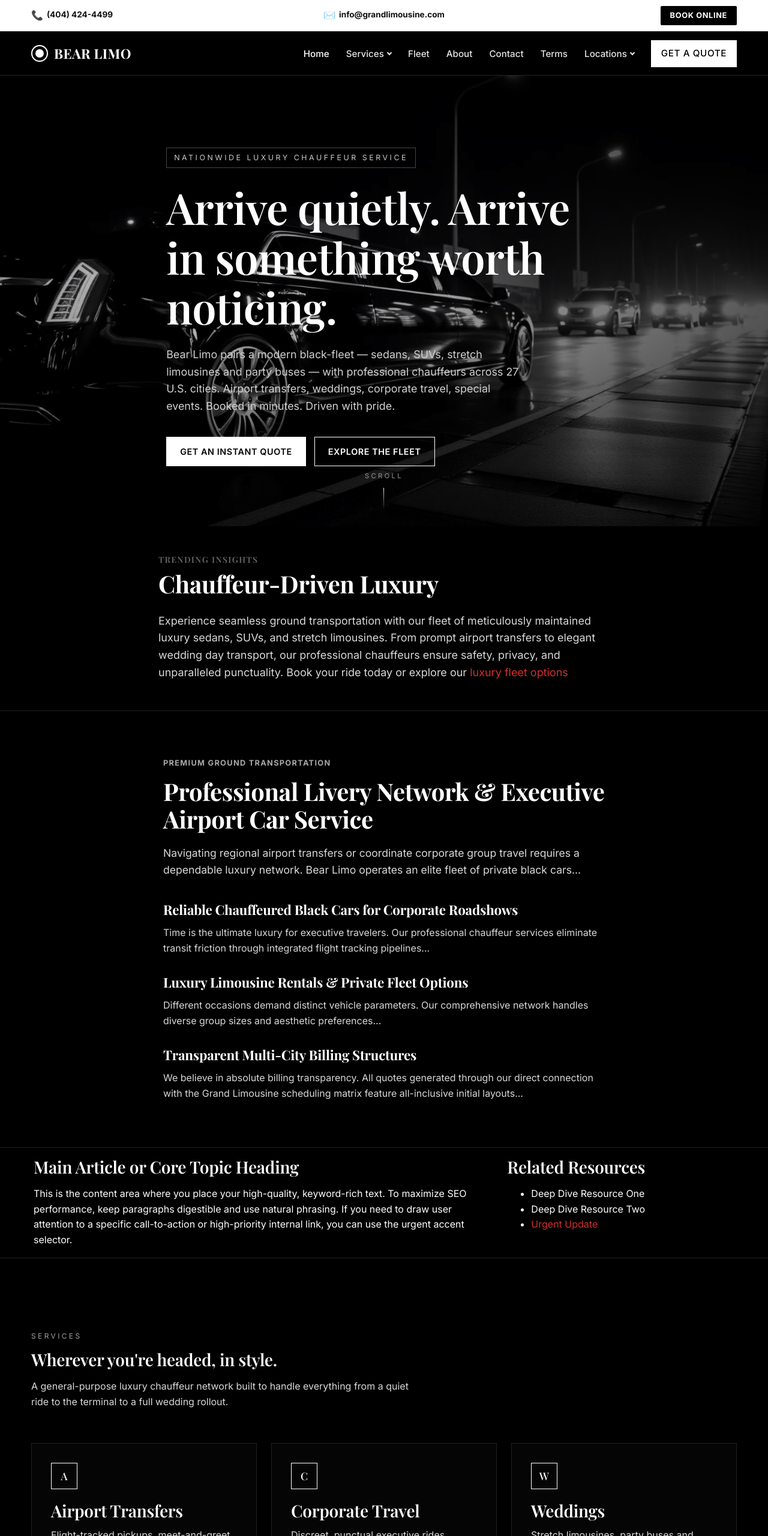
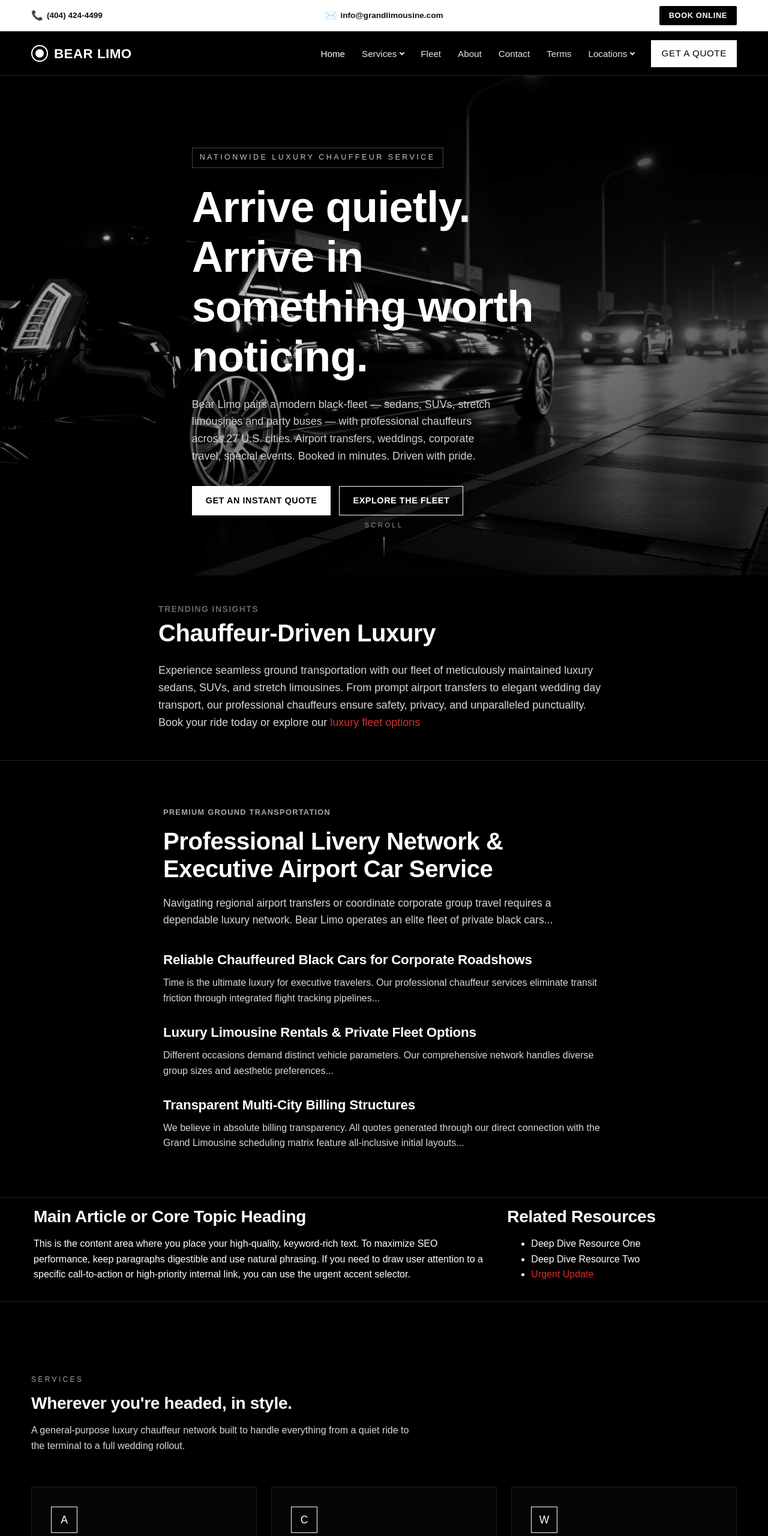
Before and after one commit to Tushara00/bearlimo-eleventy, an Eleventy site: page src/index.md in a window 1280 px wide. Shown: the top 2560 px of the page at 60% size. Built offline with nearby package versions, Linux system fonts and the light colour scheme; Eleventy itself is replaced by a stand-in of ours; files that its build step writes are made by us from their sources.

Commit message:
google font remove

```diff
--- a/src/_includes/base.njk
+++ b/src/_includes/base.njk
@@ -7,10 +7,9 @@
   <meta name="theme-color" content="#000000">
 
   <link rel="icon" href="/favicon.ico">
-  <link rel="preconnect" href="https://fonts.googleapis.com">
-  <link rel="preconnect" href="https://fonts.gstatic.com" crossorigin>
+
   <link rel="preload" as="image" href="/assets/img/hero.webp" type="image/webp" fetchpriority="high">
-  <link rel="stylesheet" href="https://fonts.googleapis.com/css2?family=Inter:wght@400;500;600;700&family=Playfair+Display:wght@500;600;700&display=swap">
+
   <link rel="stylesheet" href="/assets/css/styles.css">
 
 <!-- 2. FAQ Snippet Schema Markup -->
--- a/src/assets/css/styles.css
+++ b/src/assets/css/styles.css
@@ -13,11 +13,11 @@
 }
 *,*::before,*::after{box-sizing:border-box}
 html{scroll-behavior:smooth;-webkit-text-size-adjust:100%}
-body{margin:0;font-family:var(--f-sans);background:var(--bg);color:var(--fg);font-size:16px;line-height:1.6;-webkit-font-smoothing:antialiased;text-rendering:optimizeLegibility;overflow-x:hidden}
+body{margin:0;font-family: Arial, sans-serif;background:var(--bg);color:var(--fg);font-size:16px;line-height:1.6;-webkit-font-smoothing:antialiased;text-rendering:optimizeLegibility;overflow-x:hidden}
 img{max-width:100%;height:auto;display:block}
 a{color:inherit;text-decoration:none}
 a:focus-visible,button:focus-visible{outline:2px solid #fff;outline-offset:3px;border-radius:2px}
-h1,h2,h3,h4{font-family:var(--f-display);font-weight:600;letter-spacing:-.01em;line-height:1.15;margin:0 0 .5em}
+h1,h2,h3,h4{font-family: Arial, sans-serif;font-weight:600;letter-spacing:-.01em;line-height:1.15;margin:0 0 .5em}
 h1{font-size:clamp(2.4rem,6vw,4.5rem)}
 h2{font-size:clamp(1.9rem,4vw,3rem)}
 h3{font-size:clamp(1.25rem,2vw,1.6rem)}
@@ -41,7 +41,7 @@ p{margin:0 0 1em;color:#d8d8d8}
 .skip-link:focus{left:12px;top:12px}
 .header{position:sticky;top:0;z-index:50;background:rgba(0,0,0,.85);backdrop-filter:saturate(140%) blur(10px);-webkit-backdrop-filter:saturate(140%) blur(10px);border-bottom:1px solid var(--line)}
 .nav{display:flex;align-items:center;justify-content:space-between;height:72px;gap:24px}
-.brand{font-family:var(--f-display);font-size:1.4rem;letter-spacing:.02em;font-weight:700;display:flex;align-items:center;gap:10px}
+.brand{font-family: Arial, sans-serif;font-size:1.4rem;letter-spacing:.02em;font-weight:700;display:flex;align-items:center;gap:10px}
 .brand-mark{display:inline-block;width:28px;height:28px;border:2px solid #fff;border-radius:50%;position:relative}
 .brand-mark::after{content:"";position:absolute;inset:5px;background:#fff;border-radius:50%}
 .nav-list{display:flex;gap:28px;align-items:center;list-style:none;margin:0;padding:0}
@@ -112,7 +112,7 @@ p{margin:0 0 1em;color:#d8d8d8}
 .card{border:1px solid var(--line);padding:32px;transition:border-color .3s,transform .3s;background:#050505;display:flex;flex-direction:column;gap:12px}
 .card:hover{border-color:#fff;transform:translateY(-4px)}
 .card h3{margin:0}
-.card-icon{width:44px;height:44px;border:1.5px solid #fff;display:grid;place-items:center;margin-bottom:8px;font-family:var(--f-display);font-size:1.1rem}
+.card-icon{width:44px;height:44px;border:1.5px solid #fff;display:grid;place-items:center;margin-bottom:8px;font-family: Arial, sans-serif;font-size:1.1rem}
 .card a{margin-top:auto;font-size:.82rem;letter-spacing:.16em;text-transform:uppercase;color:#fff;border-bottom:1px solid #fff;align-self:flex-start;padding-bottom:2px}
 .fleet-grid{display:grid;gap:28px;grid-template-columns:repeat(3,1fr)}
 .fleet-card{background:#0a0a0a;border:1px solid var(--line);overflow:hidden;display:flex;flex-direction:column}
@@ -127,7 +127,7 @@ p{margin:0 0 1em;color:#d8d8d8}
 .split figure img{width:100%;height:100%;object-fit:cover}
 .stats{display:grid;grid-template-columns:repeat(4,1fr);gap:24px;border-top:1px solid var(--line);border-bottom:1px solid var(--line);padding:48px 0}
 .stat{text-align:center}
-.stat-n{font-family:var(--f-display);font-size:clamp(2rem,4vw,3.2rem);font-weight:600}
+.stat-n{font-family: Arial, sans-serif;font-size:clamp(2rem,4vw,3.2rem);font-weight:600}
 .stat-l{font-size:.75rem;letter-spacing:.22em;text-transform:uppercase;color:#a0a0a0;margin-top:6px}
 .loc-grid{display:grid;grid-template-columns:repeat(4,1fr);gap:0;border:1px solid var(--line)}
 .loc-grid a{padding:16px 18px;border-right:1px solid var(--line);border-bottom:1px solid var(--line);font-size:.92rem;color:#d0d0d0;transition:background .2s,color .2s}
@@ -141,7 +141,7 @@ p{margin:0 0 1em;color:#d8d8d8}
 .cta-band .btn-solid:hover{background:transparent;color:#000}
 .footer{padding:64px 0 32px;border-top:1px solid var(--line);font-size:.9rem;color:#a0a0a0}
 .footer-grid{display:grid;grid-template-columns:2fr 1fr 1fr 1fr;gap:40px;margin-bottom:48px}
-.footer h4{font-family:var(--f-sans);font-size:.78rem;letter-spacing:.22em;text-transform:uppercase;color:#fff;margin:0 0 16px}
+.footer h4{font-family: Arial, sans-serif;font-size:.78rem;letter-spacing:.22em;text-transform:uppercase;color:#fff;margin:0 0 16px}
 .footer ul{list-style:none;padding:0;margin:0;display:grid;gap:10px}
 .footer a:hover{color:#fff}
 .footer-bottom{padding-top:24px;border-top:1px solid var(--line);display:flex;justify-content:space-between;flex-wrap:wrap;gap:12px;font-size:.8rem}
```
